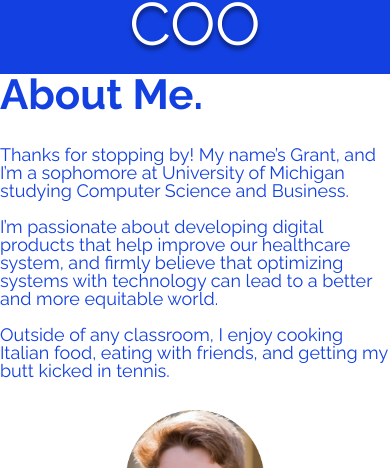
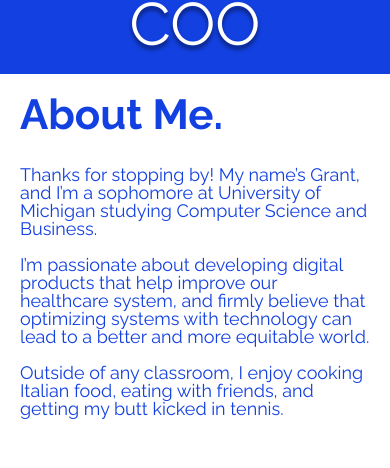
Before and after one commit to gveldhuis/gveldhuis.github.io, a React (Create React App) app: page / in a window 390 px wide. Shown: the part 266-734 px from the top of the page. Built offline with nearby package versions, Linux system fonts and the light colour scheme.

Commit message:
Finished AboutMe component

```diff
--- a/src/components/AboutMe/AboutMe.css
+++ b/src/components/AboutMe/AboutMe.css
@@ -11,6 +11,8 @@
 
     margin: auto;
     width: 100%;
+
+    max-width: 1620px;
 }
 
 .AboutMe-header {
@@ -30,6 +32,7 @@
     width: auto;
 
     align-self: center;
+    grid-area: 'Headshot';
 }
 
 #AboutMe-wall {
@@ -37,11 +40,20 @@
     width: auto;
 
     margin-bottom: 90px;
+    grid-area: 'Wall';
 }
 
 .AboutMe-favorites {
     justify-self: center;
+    grid-area: 'FavoritesSection';
 }
+
+.AboutMe-intro {
+    grid-area: 'IntroSection';
+    margin: 20px;
+}
+
+
 
 @media screen and (max-width: 960px) {
 
@@ -66,8 +78,14 @@
 @media screen and (max-width: 768px) {
     .AboutMe {
         grid-template-columns: 1fr;
-        grid-template-rows: .5fr .5fr .5fr .5fr;
+        grid-template-rows: repeat(4, 0.5fr);
         row-gap: 30px;
+
+        grid-template-areas:
+            "IntroSection"
+            "Headshot"
+            "FavoritesSection"
+            "Wall";
 
         margin: auto;
         width: 100%;
--- a/src/components/AboutMe/AboutMe.js
+++ b/src/components/AboutMe/AboutMe.js
@@ -8,7 +8,7 @@ export class AboutMe extends React.Component {
     render() {
         return (
             <div className="AboutMe">
-                <div className="AboutMe-intro">
+                <div className="AboutMe-intro" id='AboutMe-AboutMeContent'>
                     <h1 className="AboutMe-header">About Me.</h1>
                     <p>
                         Thanks for stopping by! My name’s Grant, and I’m a sophomore at University of Michigan studying Computer Science and Business.<br /><br />
@@ -18,7 +18,7 @@ export class AboutMe extends React.Component {
                 </div>
                 <img className="AboutMe-image" id="AboutMe-headshot" alt="Headshot of Grant" src={headshotImage}></img>
                 <img className="AboutMe-image" id="AboutMe-wall" alt="Grant on the Great Wall of China" src={favoriteImage}></img>
-                <div className="AboutMe-favorites">
+                <div className="AboutMe-favorites" id="AboutMe-FavoritesContent">
                     <h1 className="AboutMe-header">My Favorite...</h1>
                     <p>
                         <b>Book?</b> We by Yevgeny Zamyatin.<br /><br />
```
Also changed, not shown: 1 other file (tests, documents, lock files or other folders).
